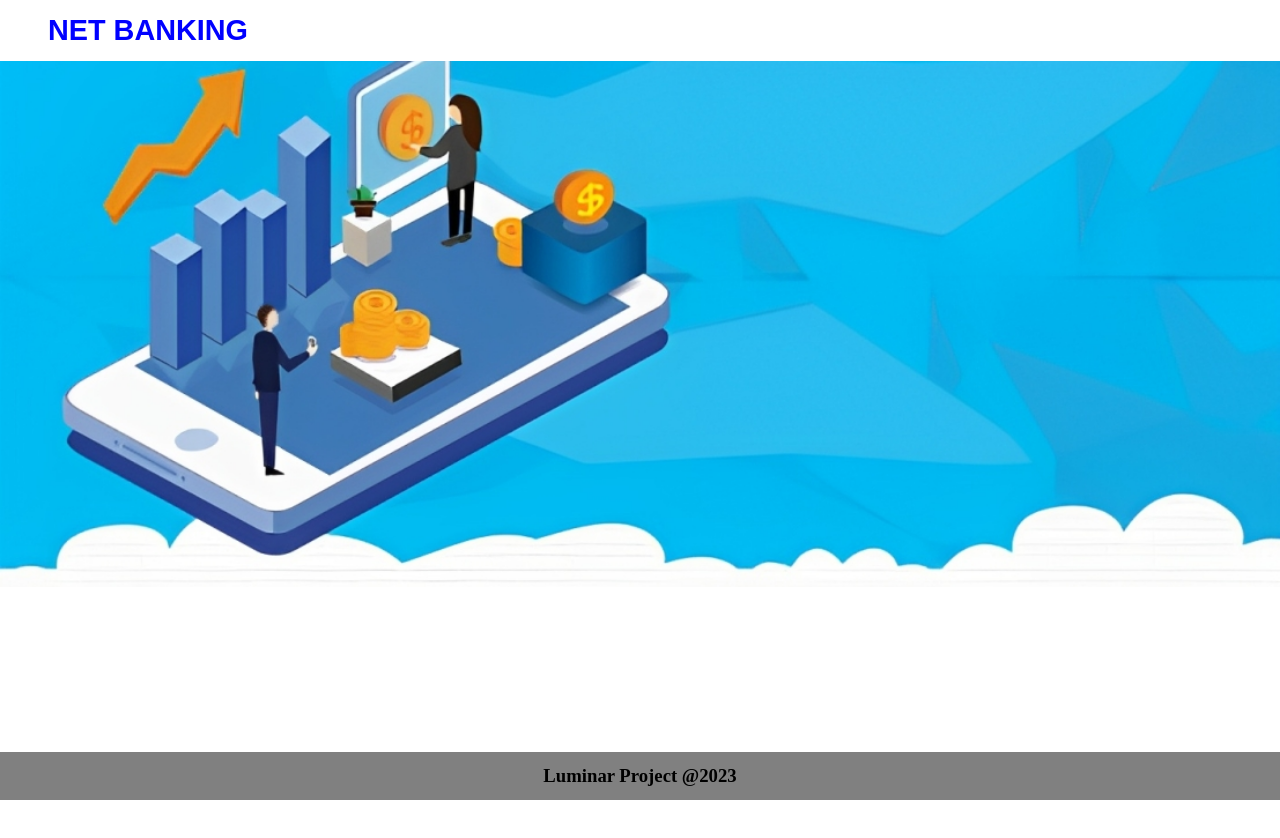
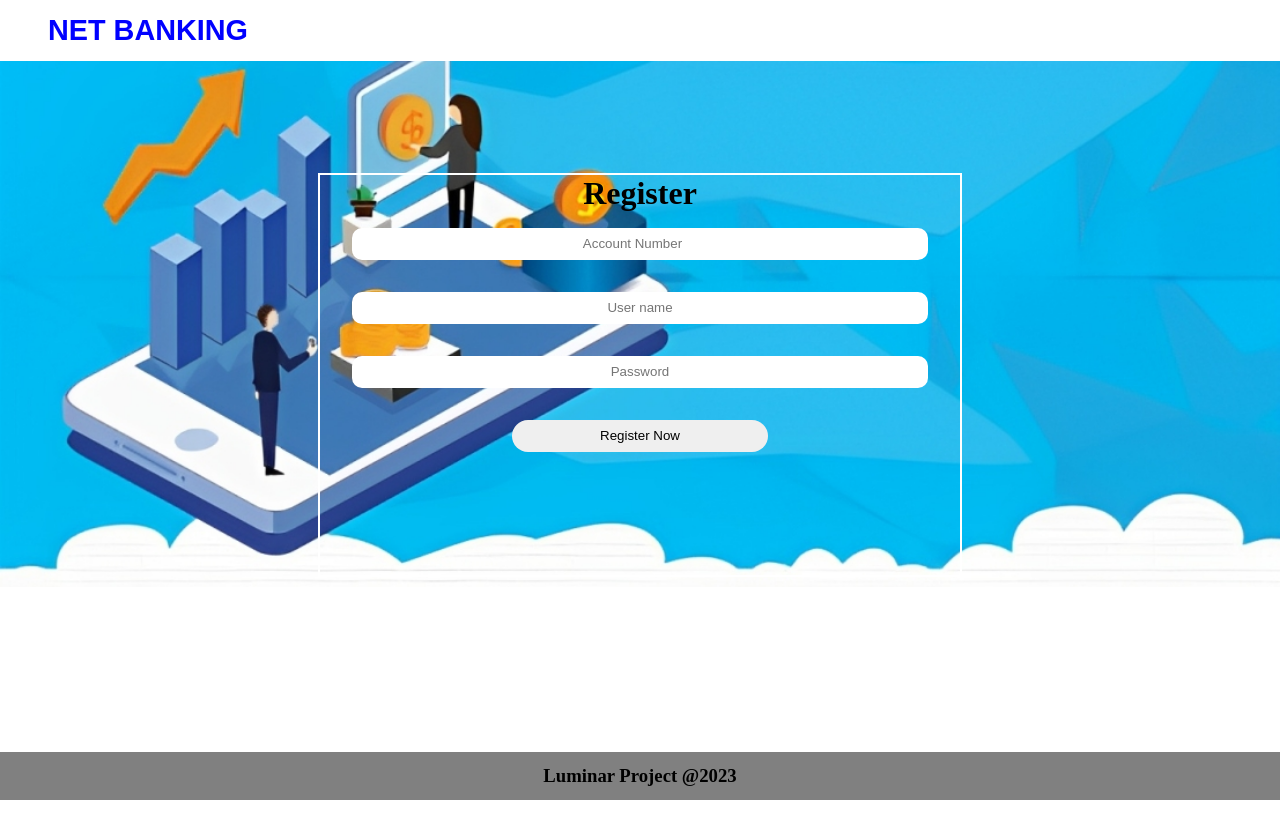
Before and after one commit to presanth/Bankproject, an Angular app: page /register in a window 1280 px wide. Before the commit this address led to /. Shown: the top 838 px of the page. Before the commit the page ends 800 px from the top, so only its background shows below. Built offline with nearby package versions, Linux system fonts and the light colour scheme.

Commit message:
add service file and registration component

```diff
--- a/src/app/app-routing.module.ts
+++ b/src/app/app-routing.module.ts
@@ -2,10 +2,12 @@ import { NgModule } from '@angular/core';
 import { RouterModule, Routes } from '@angular/router';
 import { DashbordComponent } from './dashbord/dashbord.component';
 import { LoginComponent } from './login/login.component';
+import { RegisterComponent } from './register/register.component';
 
 const routes: Routes = [
   {path:'',component:LoginComponent },
-  {path:'dashbord',component:DashbordComponent}
+  {path:'dashbord',component:DashbordComponent},
+  {path:'register',component:RegisterComponent}
 ];
 
 @NgModule({
--- a/src/app/app.module.ts
+++ b/src/app/app.module.ts
@@ -6,12 +6,14 @@ import { AppRoutingModule } from './app-routing.module';
 import { AppComponent } from './app.component';
 import { LoginComponent } from './login/login.component';
 import { DashbordComponent } from './dashbord/dashbord.component';
+import { RegisterComponent } from './register/register.component';
 
 @NgModule({
   declarations: [
     AppComponent,
     LoginComponent,
-    DashbordComponent
+    DashbordComponent,
+    RegisterComponent
   ],
   imports: [
     BrowserModule,
--- a/src/app/dashbord/dashbord.component.css
+++ b/src/app/dashbord/dashbord.component.css
@@ -0,0 +1,4 @@
+h1{
+    text-align: center;
+    color: white;
+}
--- a/src/app/dashbord/dashbord.component.html
+++ b/src/app/dashbord/dashbord.component.html
@@ -1 +1 @@
-<p>dashbord works!</p>
+<h1>Welcome User</h1>
--- a/src/app/login/login.component.html
+++ b/src/app/login/login.component.html
@@ -30,6 +30,8 @@
             <div class="buttonbox">
                 <button (click)="login()" type="button">Login</button>
             </div>
+
+            <a href="" routerLink="register"><b>register here</b></a>
         <!-- </form> -->
     </div>
 </div>
--- a/src/app/login/login.component.ts
+++ b/src/app/login/login.component.ts
@@ -1,4 +1,6 @@
 import { Component, OnInit } from '@angular/core';
+import { Router } from '@angular/router';
+import { DataService } from '../service/data.service';
 
 @Component({
   selector: 'app-login',
@@ -9,23 +11,18 @@ export class LoginComponent implements OnInit{
 
   acno=""
   pass=""
-  userDetails:any={
-    1000:{acno:1000,username:"anu",password:"abc123",balance:0},
-    1001:{acno:1001,username:"binu",password:"abc123",balance:0},
-    1002:{acno:1002,username:"jenu",password:"abc123",balance:0},
-    1003:{acno:1003,username:"manu",password:"abc123",balance:0}
-  }
-  constructor(){ }
+  constructor(private router:Router,private ds:DataService){ }
   ngOnInit () : void {
 
   }
   login(){
     var acnum = this.acno
     var pswrd = this.pass
-    var userDetails = this.userDetails
+    var userDetails = this.ds.userDetails
     if(acnum in userDetails){
       if(pswrd == userDetails[acnum]["password"]){
         alert('login success')
+        this.router.navigateByUrl('dashbord')
       }else{
         alert('incorrect password')
       }
--- /dev/null
+++ b/src/app/register/register.component.css
@@ -0,0 +1,38 @@
+.register-main{
+    width: 100%;
+    height: 100vh;
+    display: flex;
+    justify-content: center;
+}
+.register-box{
+    width: 50%;
+    height: 50vh;
+    display: flex;
+    flex-direction: column;
+    align-items: center;
+    margin-top: 7rem;
+    border: 2px solid white;
+}
+.reginp{
+    width: 100%;
+    display: flex;
+    justify-content: center;
+    align-items: center;
+    margin-top: 1rem;
+    margin-bottom: 1rem;
+}
+.reginp input{
+    width: 90%;
+    height: 2rem;
+    text-align: center;
+    border-radius: 10px;
+    border: none;
+    outline: none;
+}
+.reginp button{
+    width: 40%;
+    height: 2rem;
+    border-radius: 20px;
+    outline: none;
+    border: none;
+}
--- /dev/null
+++ b/src/app/register/register.component.html
@@ -0,0 +1,17 @@
+<div class="register-main">
+    <div class="register-box">
+        <h1>Register</h1>
+        <div class="reginp">
+            <input type="number" id="acno" name="acno" placeholder="Account Number">
+        </div>
+        <div class="reginp">
+            <input type="text" id="uname" name="uname" placeholder="User name">
+        </div>
+        <div class="reginp">
+            <input type="password" name="pswrd" id="pswrd" placeholder="Password">
+        </div>
+        <div class="reginp">
+            <button type="button" (click)="register()">Register Now</button>
+        </div>
+    </div>
+</div>
--- /dev/null
+++ b/src/app/register/register.component.ts
@@ -0,0 +1,20 @@
+import { Component,OnInit } from '@angular/core';
+import { DataService } from '../service/data.service';
+
+@Component({
+  selector: 'app-register',
+  templateUrl: './register.component.html',
+  styleUrls: ['./register.component.css']
+})
+export class RegisterComponent implements OnInit {
+
+  constructor(private ds:DataService){ }
+
+  ngOnInit(): void {
+
+  }
+
+  register(){
+  let userDetails = this.ds.userDetails
+  }
+}
--- /dev/null
+++ b/src/app/service/data.service.ts
@@ -0,0 +1,16 @@
+import { Injectable } from '@angular/core';
+
+@Injectable({
+  providedIn: 'root'
+})
+export class DataService {
+
+  constructor() { }
+
+  userDetails:any={
+    1000:{acno:1000,username:"anu",password:"abc123",balance:0},
+    1001:{acno:1001,username:"binu",password:"abc123",balance:0},
+    1002:{acno:1002,username:"jenu",password:"abc123",balance:0},
+    1003:{acno:1003,username:"manu",password:"abc123",balance:0}
+  }
+}
```
Also changed, not shown: 2 other files (tests, documents, lock files or other folders).
